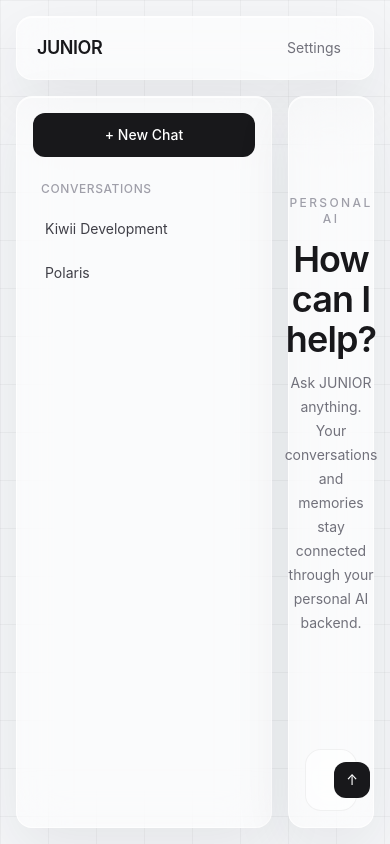
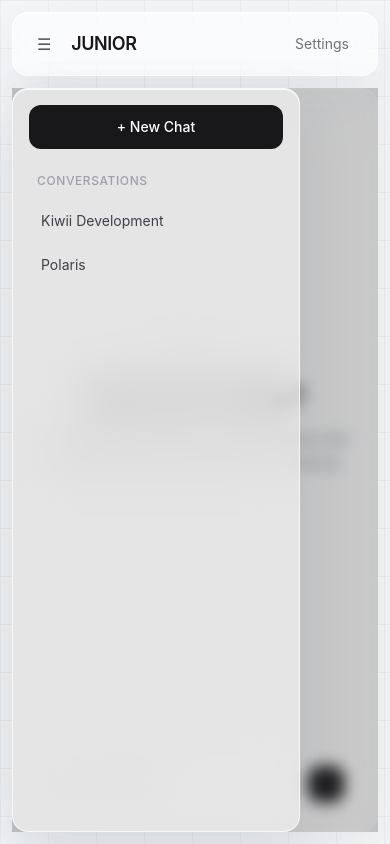
Before and after one commit to NayanSadariya/Junior, a React (Vite) app in the folder Frontend/: page / in a window 390 px wide. Built offline with nearby package versions, Linux system fonts and the light colour scheme.

Commit message:
Added Responsiveness for diffrent screen sizes

```diff
--- a/Frontend/src/App.tsx
+++ b/Frontend/src/App.tsx
@@ -1,14 +1,39 @@
+import { useState } from 'react'
 import Header from './components/Header'
 import Sidebar from './components/Sidebar'
 import ChatArea from './components/ChatArea'
 
 function App() {
+  const [sidebarOpen, setSidebarOpen] = useState(true)
+
   return (
-    <main className="flex min-h-screen flex-col gap-4 p-4 md:p-6">
-      <Header />
+    <main className="flex h-dvh flex-col gap-3 overflow-hidden p-3 sm:gap-4 sm:p-4 md:p-6">
+      <Header
+        onMenuClick={() => setSidebarOpen(!sidebarOpen)}
+      />
 
-      <div className="flex min-h-0 flex-1 gap-4">
-        <Sidebar />
+      <div className="relative flex min-h-0 flex-1 gap-3 sm:gap-4">
+        {sidebarOpen && (
+          <div className="hidden md:flex">
+            <Sidebar />
+          </div>
+        )}
+
+        {sidebarOpen && (
+          <div className="absolute inset-0 z-20 md:hidden">
+            <button
+              type="button"
+              aria-label="Close sidebar"
+              className="absolute inset-0 h-full w-full bg-black/20 backdrop-blur-sm"
+              onClick={() => setSidebarOpen(false)}
+            />
+
+            <div className="relative z-10 h-full w-72 max-w-[85%]">
+              <Sidebar />
+            </div>
+          </div>
+        )}
+
         <ChatArea />
       </div>
     </main>
--- a/Frontend/src/components/ChatArea.tsx
+++ b/Frontend/src/components/ChatArea.tsx
@@ -1,19 +1,18 @@
 function ChatArea() {
   return (
-    <section className="glass flex min-w-0 flex-1 flex-col rounded-2xl">
+    <section className="glass flex min-h-0 min-w-0 flex-1 flex-col rounded-2xl">
       <div className="flex flex-1 items-center justify-center px-6">
         <div className="max-w-lg text-center">
           <p className="mb-3 text-xs font-medium uppercase tracking-[0.2em] text-zinc-400">
             Personal AI
           </p>
 
-          <h2 className="text-4xl font-semibold tracking-tight text-zinc-900">
+          <h2 className="text-3xl font-semibold tracking-tight text-zinc-900 sm:text-4xl">
             How can I help?
           </h2>
 
           <p className="mt-3 text-sm leading-6 text-zinc-500">
-            Ask JUNIOR anything. Your conversations and memories stay connected
-            through your personal AI backend.
+            Ask JUNIOR anything. Your conversations and memories stay connected in all your devices.
           </p>
         </div>
       </div>
--- a/Frontend/src/components/Header.tsx
+++ b/Frontend/src/components/Header.tsx
@@ -1,7 +1,20 @@
-function Header() {
+type HeaderProps = {
+  onMenuClick: () => void
+}
+
+function Header({ onMenuClick }: HeaderProps) {
   return (
-    <header className="glass flex h-16 items-center justify-between rounded-2xl px-5">
-      <div>
+    <header className="glass flex h-16 shrink-0 items-center justify-between rounded-2xl px-4 sm:px-5">
+      <div className="flex items-center gap-3">
+        <button
+          type="button"
+          aria-label="Open sidebar"
+          onClick={onMenuClick}
+          className="rounded-xl p-2 text-zinc-600 transition hover:bg-black/5"
+        >
+          ☰
+        </button>
+
         <h1 className="text-lg font-semibold tracking-tight text-zinc-900">
           JUNIOR
         </h1>
--- a/Frontend/src/components/Sidebar.tsx
+++ b/Frontend/src/components/Sidebar.tsx
@@ -1,6 +1,6 @@
 function Sidebar() {
   return (
-    <aside className="glass flex w-64 shrink-0 flex-col rounded-2xl p-4">
+    <aside className="glass flex h-full w-full flex-col rounded-2xl p-4 md:h-auto md:w-64 md:shrink-0">
       <button
         type="button"
         className="mb-6 rounded-xl bg-zinc-900 px-4 py-3 text-sm font-medium text-white transition hover:bg-zinc-800"
```
